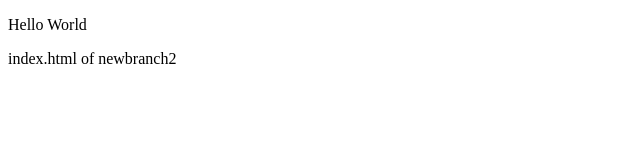
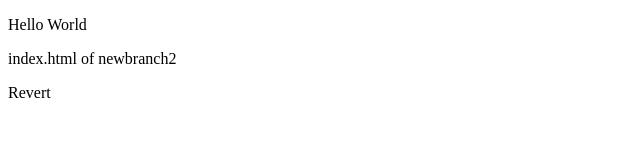
Before and after one commit to shivamanandb/Git_Assignment, a plain HTML site: page index.html in a window 1280 px wide. Shown: the full height of the page, 0-640 px from the left. Drawn offline with Linux system fonts and the light colour scheme.

Commit message:
changes done to perform Revert

```diff
--- a/index.html
+++ b/index.html
@@ -8,5 +8,6 @@
 <body>
     <p> Hello World </p>
     <p> index.html of  newbranch2 </p>
+    <p> Revert </p>
 </body>
 </html>
```
